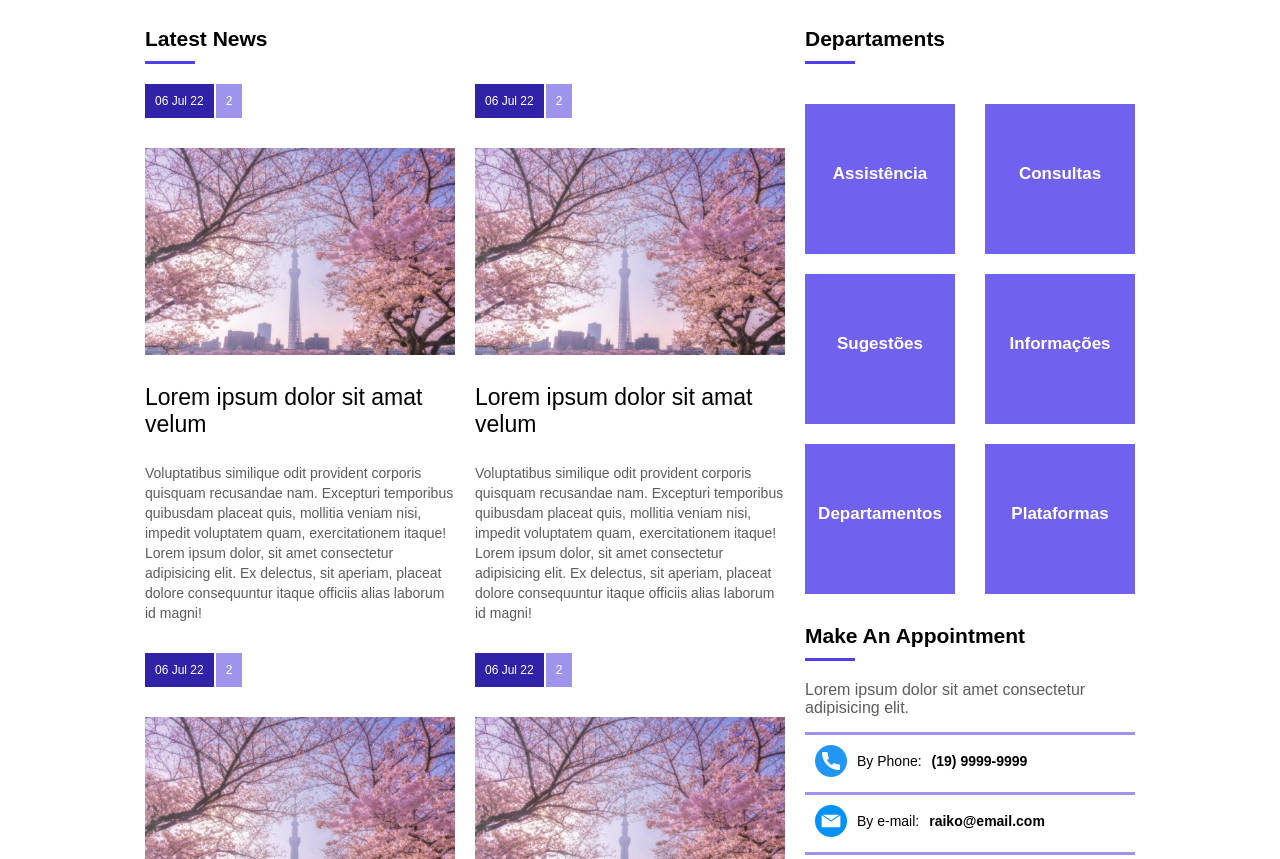
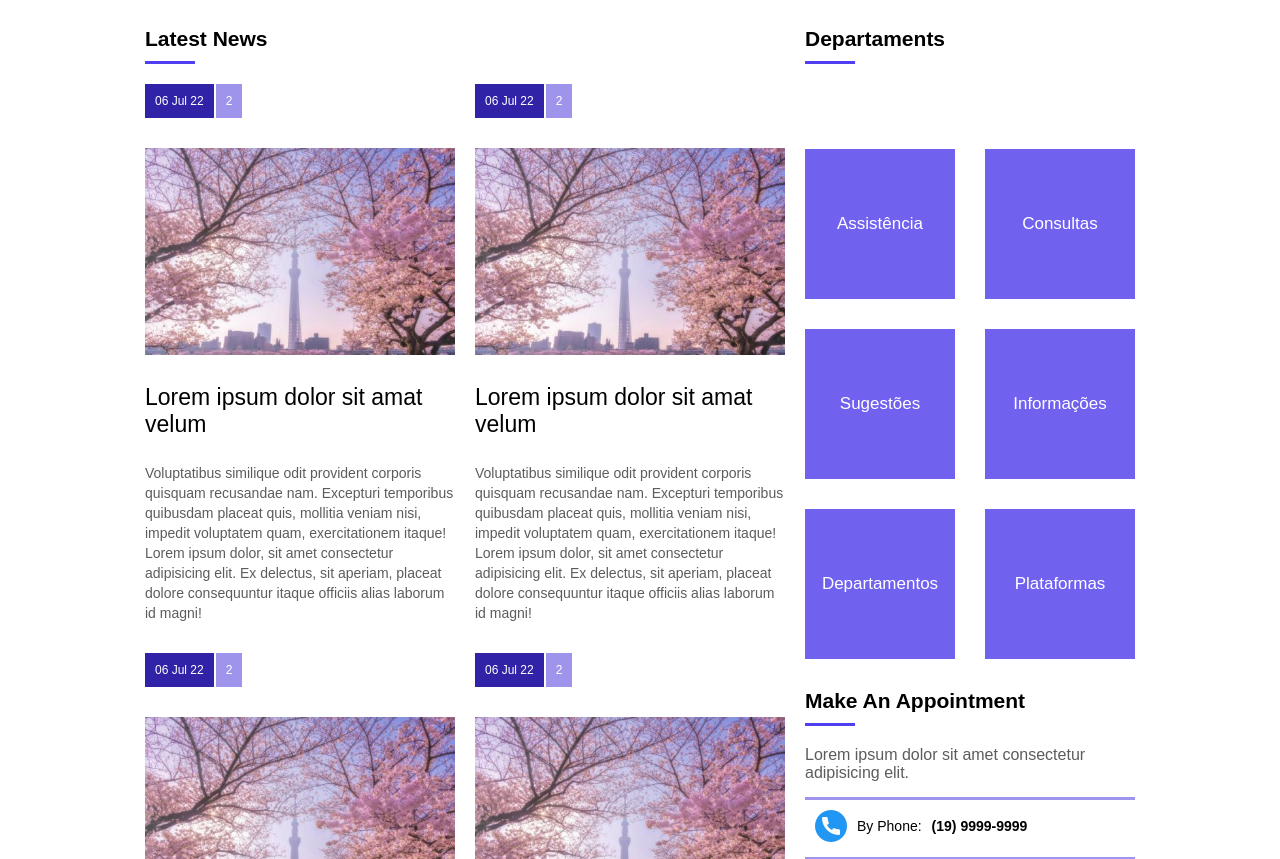
Before and after one commit to ThiagoYamaguchi/raiko, a plain HTML site: page index.html in a window 1280 px wide. Shown: the part 793-1652 px from the top of the page. Drawn offline with Linux system fonts and the light colour scheme.

Commit message:
Alterações wsquare

```diff
--- a/assets/css/templates.css
+++ b/assets/css/templates.css
@@ -148,23 +148,22 @@ nav .active a, nav a:hover {
     display: flex;
     flex-wrap: wrap;
     justify-content: space-between;
-
+    margin-top: 55px;
 }
 .widget_body_square a {
     text-decoration: none;
     cursor: pointer;
-}
-.widget_body_square a h4 {
-    color: #ffffff;
-    font-size: 17px;
-    text-align: center;
-    margin-top: 60px;
+    margin-top: 30px;
 }
 .widget_square {
+    display: flex;
+    align-items: center;
+    justify-content: center;
     width: 150px;
     height: 150px;
     background-color: #7062EE;
-    margin-top: 20px;
+    color: #ffffff;
+    font-size: 17px;
 }
 .widget_square:hover {
     background-color: #503EF1;
@@ -383,7 +382,7 @@ footer .footer_description {
         margin-top: 70px;
     }
     #geral section, #geral aside {
-        padding: 20px;
+        padding: 40px;
     }
     .footer_menu{
         flex-direction: column;
--- a/index.html
+++ b/index.html
@@ -170,24 +170,24 @@
                         <div class="widget_title_bar"></div>
                     </div>
                     <div class="widget_body_square">
-                        <div class="widget_square">
-                            <a href=""><h4>Assistência</h4></a>
-                        </div>
-                        <div class="widget_square">
-                            <a href=""><h4>Consultas</h4></a>
-                        </div>
-                        <div class="widget_square">
-                            <a href=""><h4>Sugestões</h4></a>
-                        </div>
-                        <div class="widget_square">
-                            <a href=""><h4>Informações</h4></a>
-                        </div>
-                        <div class="widget_square">
-                            <a href=""><h4>Departamentos</h4></a>
-                        </div>
-                        <div class="widget_square">
-                            <a href=""><h4>Plataformas</h4></a>
-                        </div>
+                        <a href=""><div class="widget_square">
+                            Assistência
+                        </div></a>
+                        <a href=""><div class="widget_square">
+                            Consultas
+                        </div></a>
+                        <a href=""><div class="widget_square">
+                            Sugestões
+                        </div></a>
+                        <a href=""><div class="widget_square">
+                            Informações
+                        </div></a>
+                        <a href=""><div class="widget_square">
+                            Departamentos
+                        </div></a>
+                        <a href=""><div class="widget_square">
+                            Plataformas
+                        </div></a>
                     </div>
                 </div>
                 <div class="widget">
```
